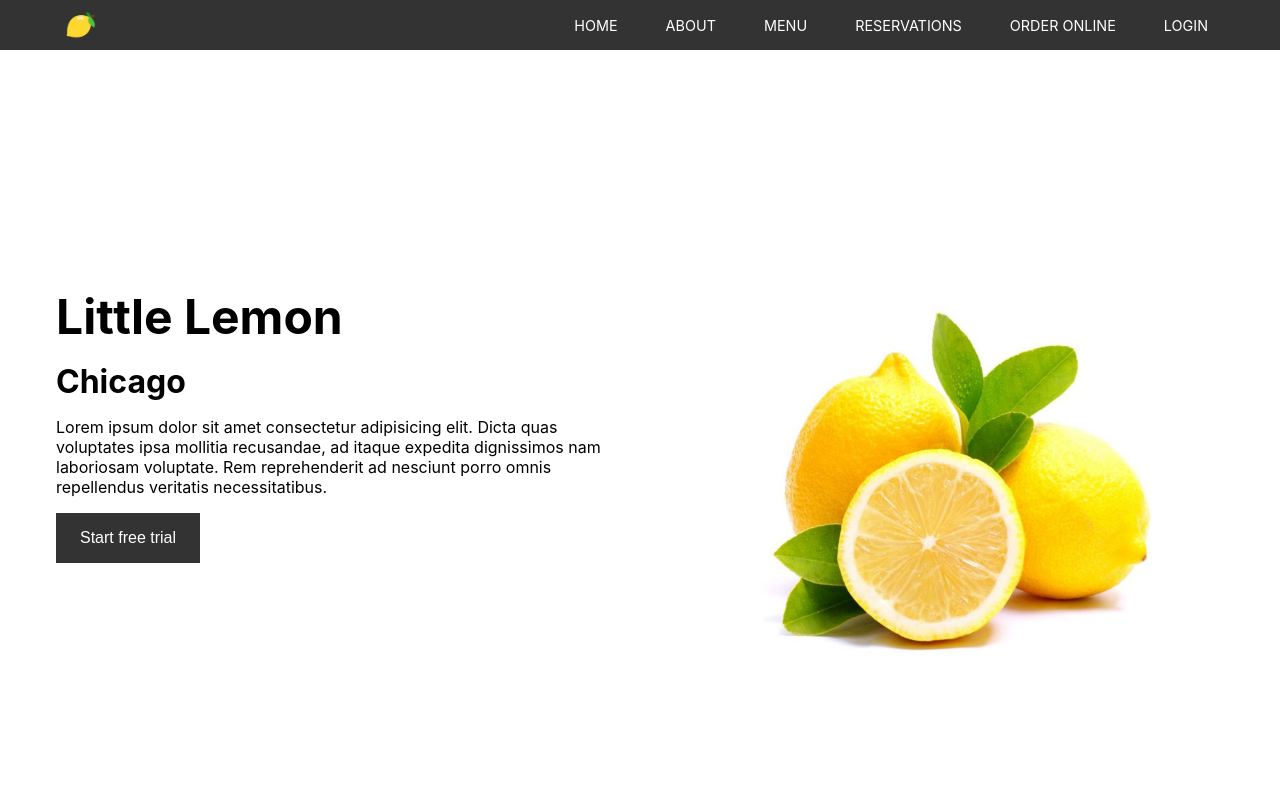
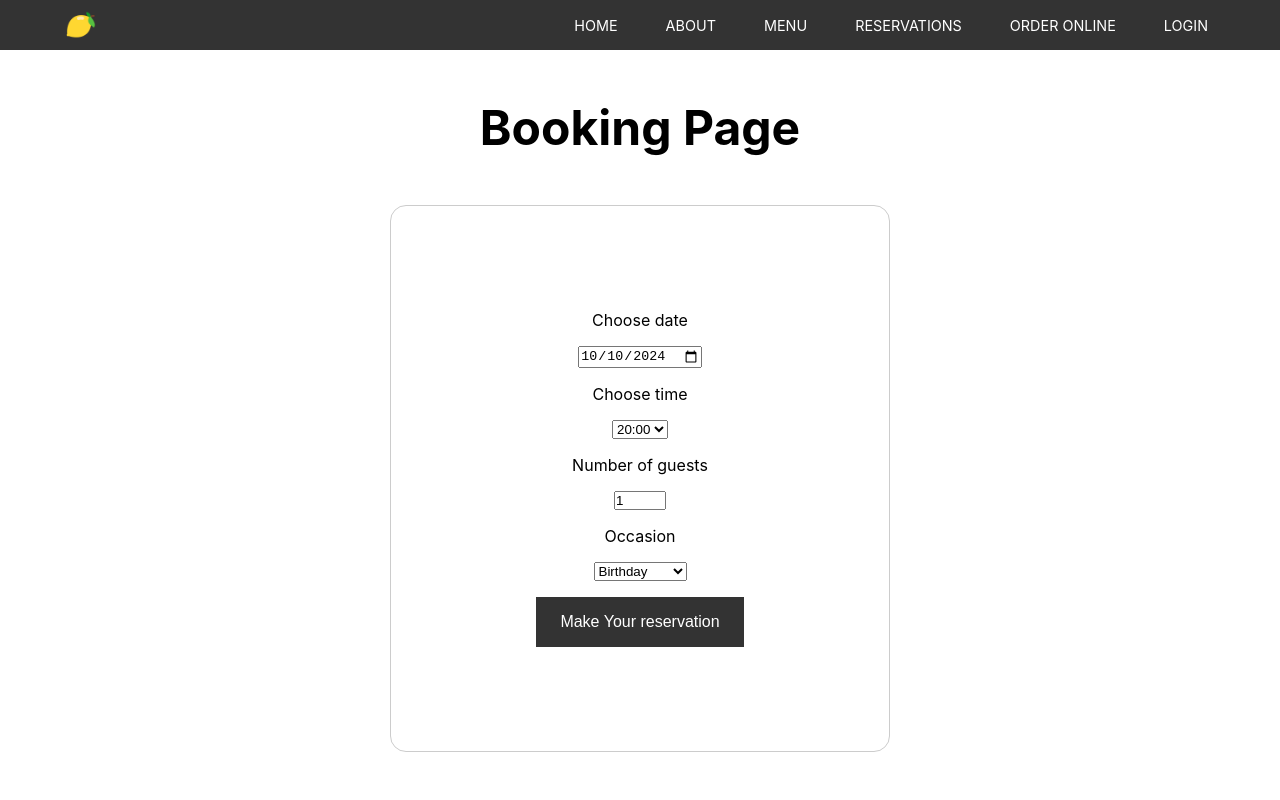
Before and after one commit to zetadeceleste/little-lemon, a React (Create React App) app: page /booking in a window 1280 px wide. Shown: the top 800 px of the page. Built offline with nearby package versions, Linux system fonts and the light colour scheme.

Commit message:
Add Booking Page and Booking Section + BookingForm components

```diff
--- a/package.json
+++ b/package.json
@@ -8,6 +8,7 @@
     "@testing-library/user-event": "^13.5.0",
     "react": "^18.3.1",
     "react-dom": "^18.3.1",
+    "react-router-dom": "^6.26.2",
     "react-scripts": "5.0.1",
     "web-vitals": "^2.1.4"
   },
--- a/src/App.js
+++ b/src/App.js
@@ -1,9 +1,18 @@
 import React from 'react'
+import { BrowserRouter as Router, Routes, Route } from 'react-router-dom'
 import HomePage from './pages/home'
+import BookingPage from './pages/booking'
 import './global.css'
 
 function App() {
-  return <HomePage />
+  return (
+    <Router>
+      <Routes>
+        <Route path="/" element={<HomePage />} />
+        <Route path="/booking" element={<BookingPage />} />
+      </Routes>
+    </Router>
+  )
 }
 
 export default App
--- /dev/null
+++ b/src/components/BookingSection/BookingForm/index.jsx
@@ -0,0 +1,70 @@
+import React, { useState } from 'react'
+import './styles.css'
+
+function BookingForm() {
+  const [date, setDate] = useState(new Date().toISOString().split('T')[0])
+  const [time, setTime] = useState('20:00')
+  const [guests, setGuests] = useState(1)
+  const [occasion, setOccasion] = useState('Birthday')
+
+  const [availableTimes] = useState([
+    '17:00',
+    '18:00',
+    '19:00',
+    '20:00',
+    '21:00',
+    '22:00',
+  ])
+
+  const handleDateChange = (e) => setDate(e.target.value)
+  const handleTimeChange = (e) => setTime(e.target.value)
+  const handleGuestsChange = (e) => setGuests(e.target.value)
+  const handleOccasionChange = (e) => setOccasion(e.target.value)
+
+  const handleSubmit = (e) => {
+    e.preventDefault()
+    console.log({ date, time, guests, occasion })
+  }
+
+  return (
+    <form onSubmit={handleSubmit} className="booking-form">
+      <label htmlFor="res-date">Choose date</label>
+      <input
+        type="date"
+        id="res-date"
+        value={date}
+        onChange={handleDateChange}
+      />
+
+      <label htmlFor="res-time">Choose time</label>
+      <select id="res-time" value={time} onChange={handleTimeChange}>
+        {availableTimes.map((availableTime) => (
+          <option key={availableTime} value={availableTime}>
+            {availableTime}
+          </option>
+        ))}
+      </select>
+
+      <label htmlFor="guests">Number of guests</label>
+      <input
+        type="number"
+        placeholder="1"
+        min="1"
+        max="10"
+        id="guests"
+        value={guests}
+        onChange={handleGuestsChange}
+      />
+
+      <label htmlFor="occasion">Occasion</label>
+      <select id="occasion" value={occasion} onChange={handleOccasionChange}>
+        <option value="Birthday">Birthday</option>
+        <option value="Anniversary">Anniversary</option>
+      </select>
+
+      <input className="btn" type="submit" value="Make Your reservation" />
+    </form>
+  )
+}
+
+export default BookingForm
--- /dev/null
+++ b/src/components/BookingSection/BookingForm/styles.css
@@ -0,0 +1,17 @@
+.booking-form {
+  display: flex;
+  flex-direction: column;
+  align-items: center;
+  justify-content: center;
+  padding: 1rem;
+  border: 1px solid #ccc;
+  border-radius: 1rem;
+  gap: 1rem;
+  height: 100%;
+}
+
+@media (width >= 768px) {
+  .booking-form {
+    min-width: 500px;
+  }
+}
--- /dev/null
+++ b/src/components/BookingSection/index.jsx
@@ -0,0 +1,14 @@
+import React from 'react'
+import BookingForm from './BookingForm'
+import './styles.css'
+
+function BookingSection() {
+  return (
+    <section className="booking-section breakpoint">
+      <h1>Booking Page</h1>
+      <BookingForm />
+    </section>
+  )
+}
+
+export default BookingSection
--- /dev/null
+++ b/src/components/BookingSection/styles.css
@@ -0,0 +1,13 @@
+.booking-section {
+  display: flex;
+  flex-direction: column;
+  align-items: center;
+  gap: 3rem;
+  padding: 3rem 1rem;
+}
+
+@media (width >= 768px) {
+  .booking-section {
+    min-height: calc(100vh - 50px);
+  }
+}
--- a/src/layout/Footer/index.jsx
+++ b/src/layout/Footer/index.jsx
@@ -11,7 +11,7 @@ function Footer() {
         { link: '/about', text: 'About' },
         { link: '/menu', text: 'Menu' },
         { link: '/reservations', text: 'Reservations' },
-        { link: '/order', text: 'Order Online' },
+        { link: '/booking', text: 'Order Online' },
         { link: '/login', text: 'Login' },
       ],
     },
--- a/src/layout/Navbar/index.jsx
+++ b/src/layout/Navbar/index.jsx
@@ -9,22 +9,22 @@ function Navbar() {
         <img className="logo" src={logo} alt="Little Lemon Logo" />
         <ul className="links">
           <li>
-            <a href="#home">Home</a>
+            <a href="/home">Home</a>
           </li>
           <li>
             <a href="#about">About</a>
           </li>
           <li>
-            <a href="#menu">Menu</a>
+            <a href="/menu">Menu</a>
           </li>
           <li>
-            <a href="#reservations">Reservations</a>
+            <a href="/reservations">Reservations</a>
           </li>
           <li>
-            <a href="#order">Order online</a>
+            <a href="/booking">Order online</a>
           </li>
           <li>
-            <a href="#login">Login</a>
+            <a href="/login">Login</a>
           </li>
         </ul>
       </nav>
--- /dev/null
+++ b/src/pages/booking/index.jsx
@@ -0,0 +1,13 @@
+import React from 'react'
+import BookingSection from '../../components/BookingSection'
+import Layout from '../../layout/'
+
+function BookingPage() {
+  return (
+    <Layout>
+      <BookingSection />
+    </Layout>
+  )
+}
+
+export default BookingPage
```
Also changed, not shown: src/pages/home/styles.css (deleted), 1 other file (tests, documents, lock files or other folders).
